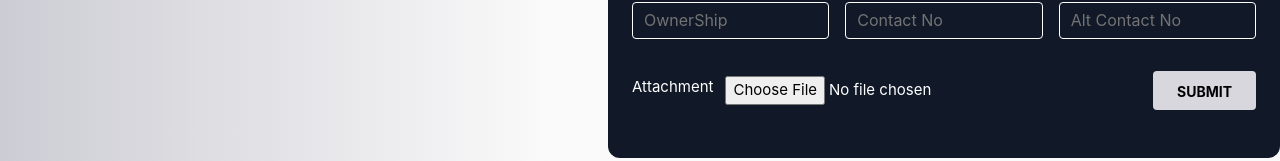
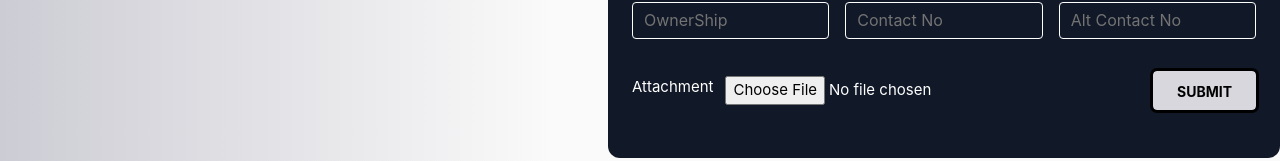
Before and after one commit to Outwerk/project4, a React (Create React App) app: page / in a window 1280 px wide. Shown: the part 634-795 px from the top of the page. Built offline with nearby package versions, Linux system fonts and the light colour scheme.

Commit message:
fix button

```diff
--- a/src/components/Form.js
+++ b/src/components/Form.js
@@ -526,7 +526,7 @@ export default function Form() {
 
                     <button
                         type="submit"
-                        className="inline-block w-fit rounded bg-primary px-6 pb-2 pt-2.5 text-sm  uppercase leading-normal  shadow-primary-3 transition duration-150 ease-in-out hover:bg-primary-accent-300 hover:shadow-primary-2 focus:bg-primary-accent-300 focus:shadow-primary-2 focus:outline-none focus:ring-0 active:bg-primary-600 active:shadow-primary-2 dark:hover:shadow-dark-strong dark:focus:shadow-dark-strong dark:active:shadow-dark-strong bg-[#D7D7DD] text-black font-bold"
+                        className="inline-block w-fit rounded bg-primary px-6 pb-2 pt-2.5 text-sm  uppercase leading-normal  shadow-primary-3 transition duration-150 ease-in-out hover:bg-primary-accent-300 hover:shadow-primary-2 focus:bg-primary-accent-300 focus:shadow-primary-2 focus:outline-none focus:ring-0 active:bg-primary-600 active:shadow-primary-2 dark:hover:shadow-dark-strong dark:focus:shadow-dark-strong dark:active:shadow-dark-strong bg-[#D7D7DD] text-black hover:bg-transparent hover:text-white outline font-bold"
                         data-twe-ripple-init
                         data-twe-ripple-color="light">
                         {loader ?
```
